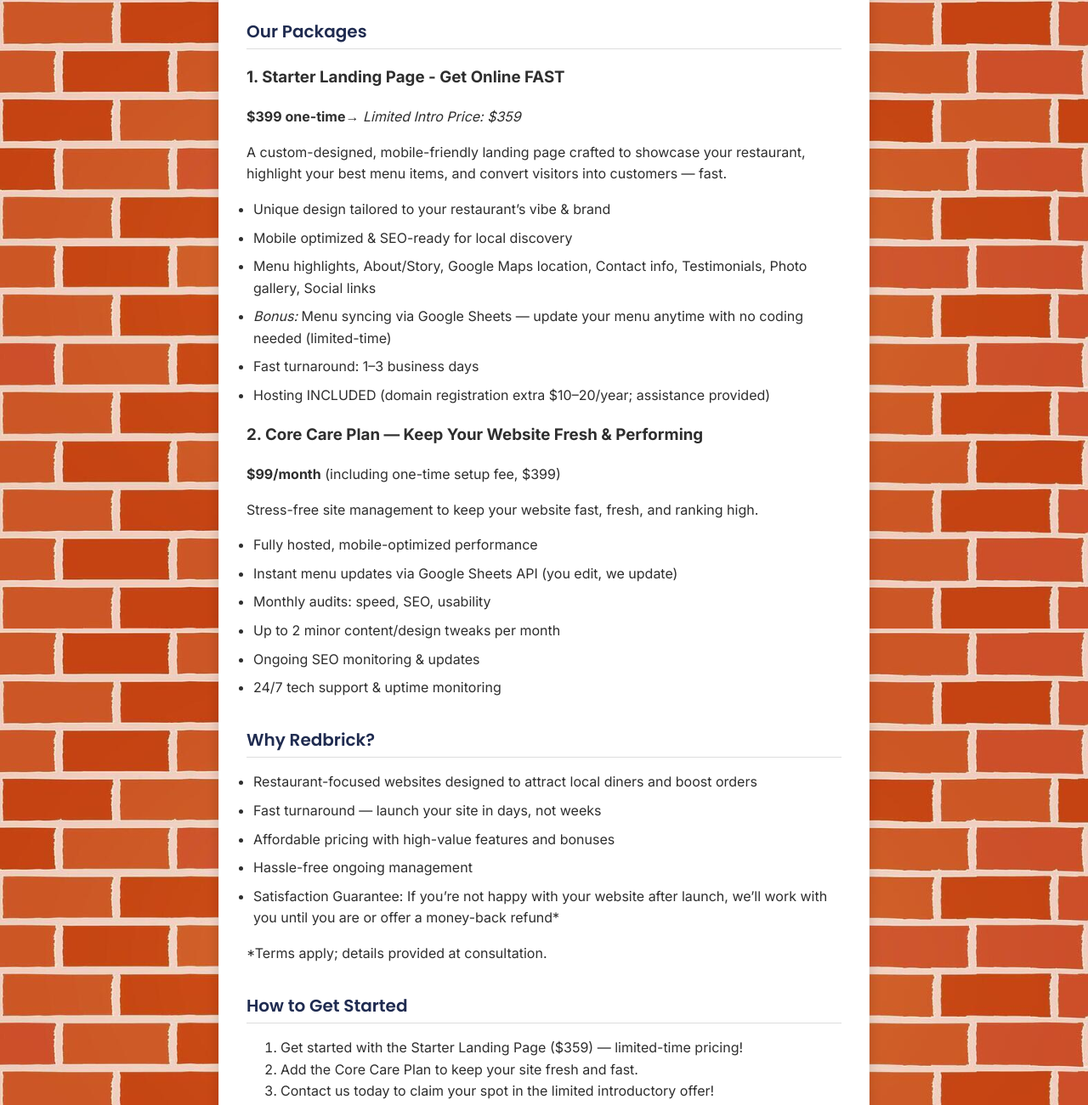
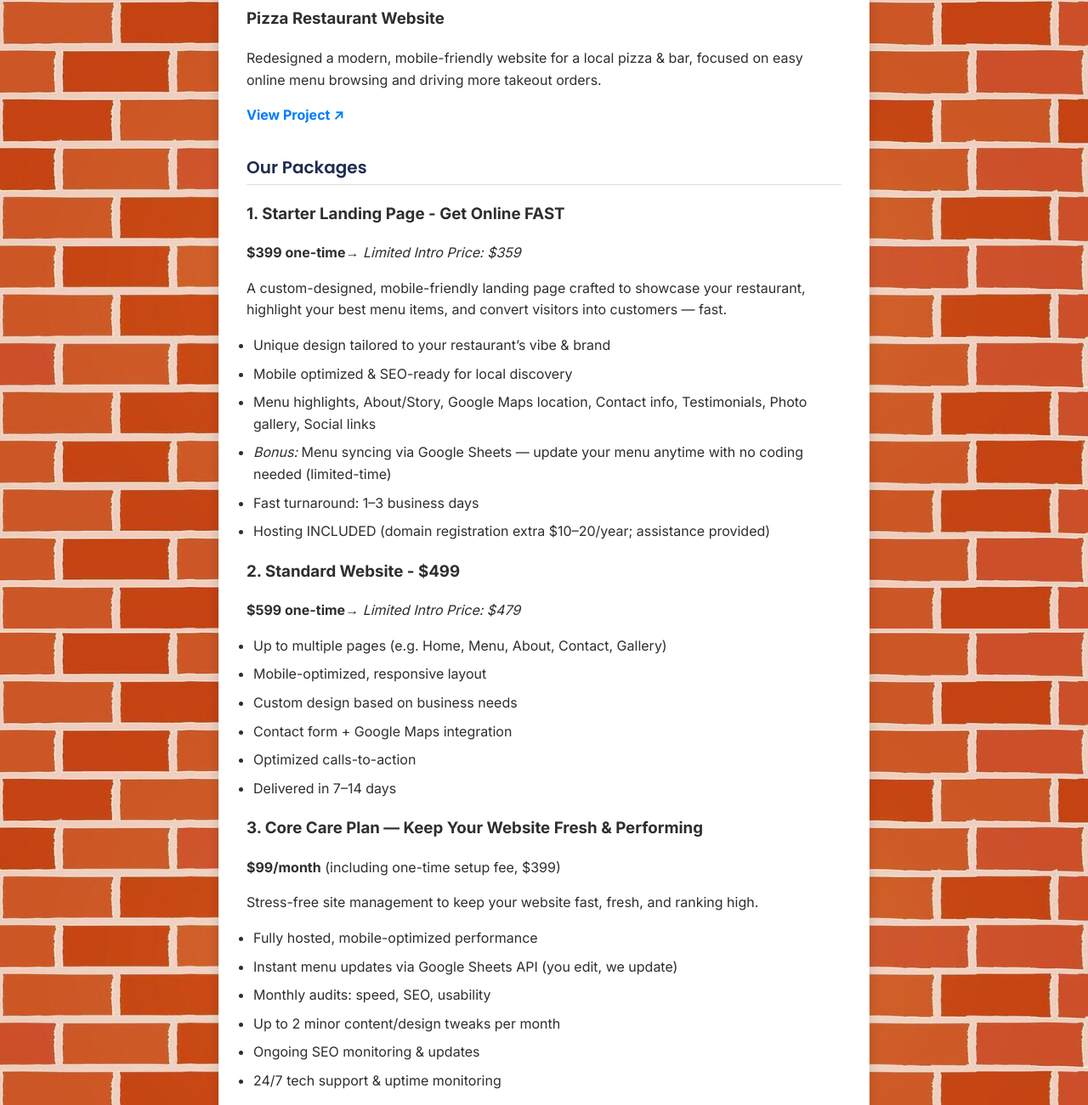
Before and after one commit to andrewprz5/Portfolio-Page, a plain HTML site: page index.html in a window 1280 px wide. Shown: the part 860-2161 px from the top of the page at 85% size. Drawn offline with Linux system fonts and the light colour scheme.

Commit message:
Add Standard Site Project

```diff
--- a/index.html
+++ b/index.html
@@ -34,6 +34,15 @@
         <a href="https://gallopintorestaurant.netlify.app/" target="_blank">View Project ↗</a>
       </p>
     </div>
+    <div class="project">
+      <h3>Pizza Restaurant Website</h3>
+      <p>
+        Redesigned a modern, mobile-friendly website for a local pizza & bar, focused on easy online menu browsing and driving more takeout orders.
+      </p>
+      <p>
+        <a href="https://pizza-bar-redesign.netlify.app/" target="_blank">View Project ↗</a>
+      </p>
+    </div>
 
     <h2>Our Packages</h2>
     <div class="package">
@@ -51,7 +60,20 @@
     </div>
 
     <div class="package">
-      <h3>2. Core Care Plan — Keep Your Website Fresh &amp; Performing</h3>
+      <h3>2. Standard Website - $499</h3>
+      <p><strong>$599 one-time</strong><em>→ Limited Intro Price: $479</em></p>
+      <ul class="services">
+        <li>Up to multiple pages (e.g. Home, Menu, About, Contact, Gallery)</li>
+        <li>Mobile-optimized, responsive layout</li>
+        <li>Custom design based on business needs</li>
+        <li>Contact form + Google Maps integration</li>
+        <li>Optimized calls-to-action</li>
+        <li>Delivered in 7–14 days</li>
+      </ul>
+    </div>
+
+    <div class="package">
+      <h3>3. Core Care Plan — Keep Your Website Fresh &amp; Performing</h3>
       <p><strong>$99/month</strong> (including one-time setup fee, $399)<p>
       <p>Stress-free site management to keep your website fast, fresh, and ranking high.</p>
       <ul class="services">
@@ -77,8 +99,8 @@
 
     <h2>How to Get Started</h2>
     <ol>
-      <li>Get started with the Starter Landing Page ($359) — limited-time pricing!</li>
-      <li>Add the Core Care Plan to keep your site fresh and fast.</li>
+      <li>Choose a package: Starter Landing Page or Standard Website</li>
+      <li>Add the Core Care Plan to keep your site fresh, fast, and updated.</li>
       <li>Contact us today to claim your spot in the limited introductory offer!</li>
     </ol>
 
@@ -93,7 +115,7 @@
       <dt>Can I update my menu myself?</dt>
       <dd>Yes! Edit your Google Sheets menu — the website updates instantly, no coding needed.</dd>
 
-      <dt>Larger projects and add-ons coming soon!</dt>
+      <dt>Larger projects, custom online ordering and other add-ons coming soon!</dt>
       <dd>Check back for updates.</dd>
     </dl>
 
```
